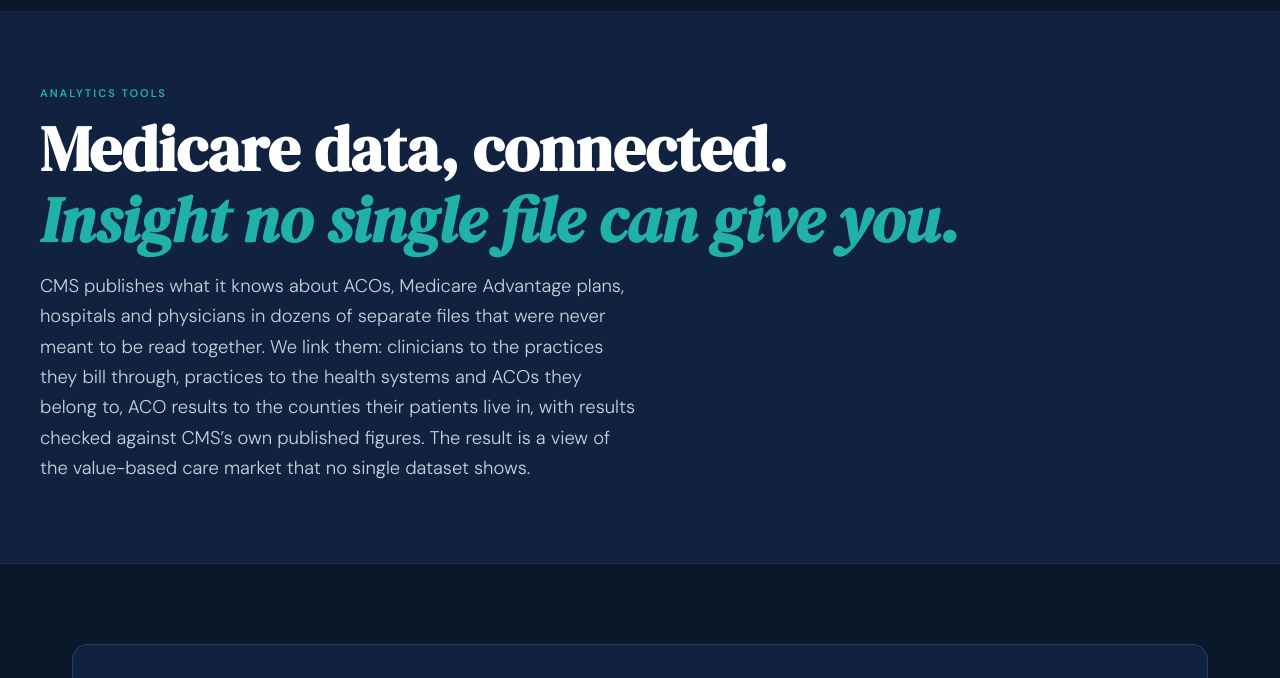
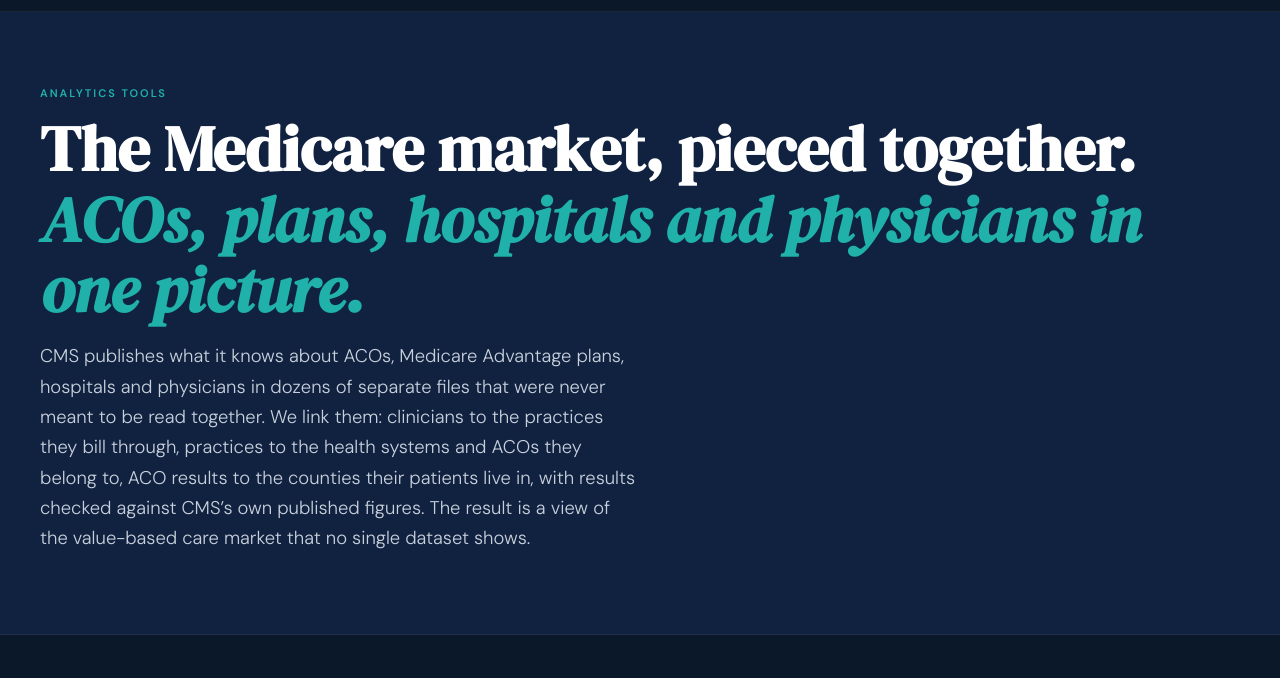
Before and after one commit to trynytyhealthSmithson/trynyty-website, a plain HTML site: page tools.html in a window 1280 px wide. Shown: the part 56-734 px from the top of the page. Drawn offline with Linux system fonts and the light colour scheme; a script that the page names is missing.

Commit message:
Tools page heading: The Medicare market, pieced together
Co-Authored-By: Claude Opus 5.5 <noreply@anthropic.com>
Claude-Session: https://claude.ai/code/session_01XEdGvRPDB5bKFnbjj3FkW9

```diff
--- a/tools.html
+++ b/tools.html
@@ -47,7 +47,7 @@
   <div class="page-hero">
     <div class="page-hero-inner">
       <div class="section-eyebrow">Analytics Tools</div>
-      <h1>Medicare data, connected.<br /><em>Insight no single file can give you.</em></h1>
+      <h1>The Medicare market, pieced together.<br /><em>ACOs, plans, hospitals and physicians in one picture.</em></h1>
       <p>CMS publishes what it knows about ACOs, Medicare Advantage plans, hospitals and physicians in dozens of separate files that were never meant to be read together. We link them: clinicians to the practices they bill through, practices to the health systems and ACOs they belong to, ACO results to the counties their patients live in, with results checked against CMS&rsquo;s own published figures. The result is a view of the value-based care market that no single dataset shows.</p>
     </div>
   </div>
```
